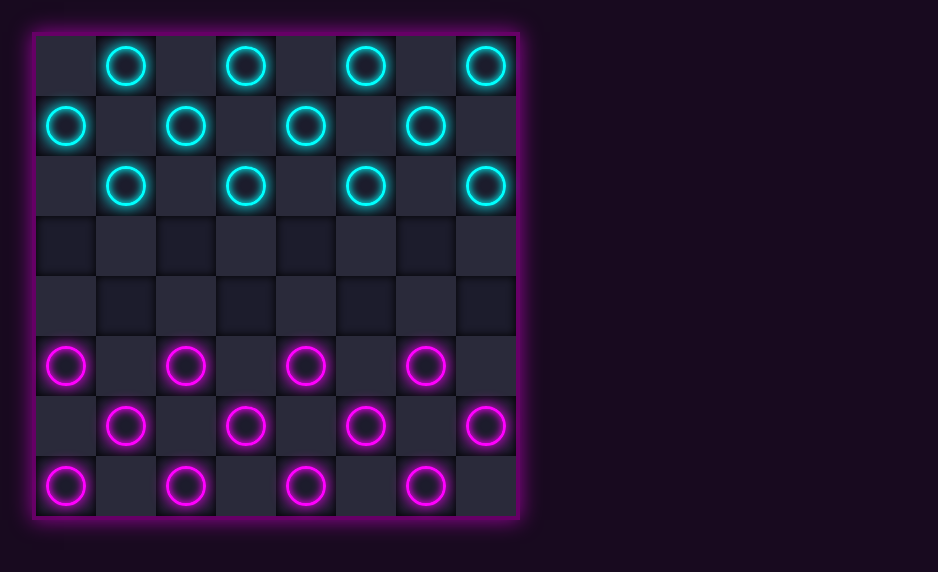
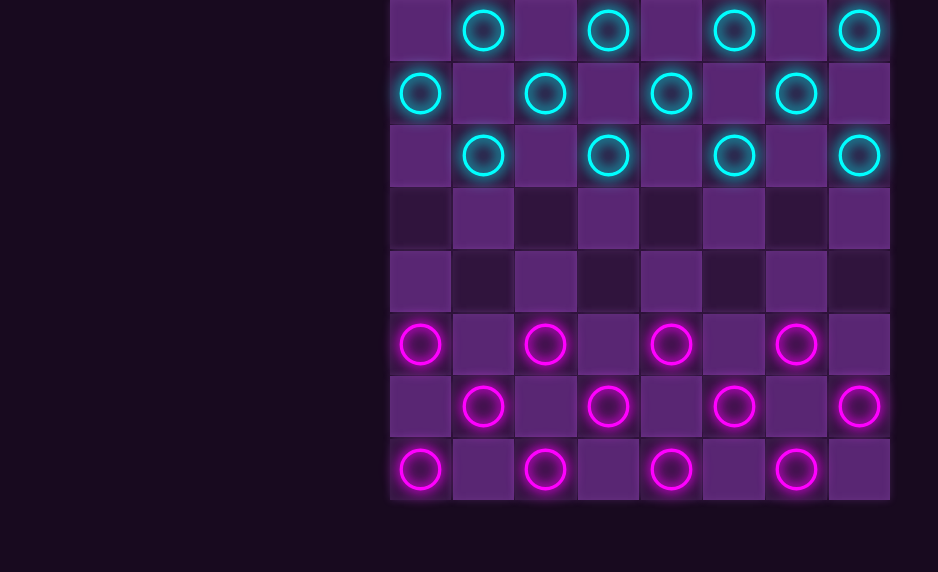
Before and after one commit to 0815beck/minimax-games, a React (Vite) app: page /checkers in a window 1280 px wide. Shown: the top 572 px of the page, without its empty margins (0-938 px from the left). Built offline with nearby package versions, Linux system fonts and the light colour scheme.

Commit message:
first prototype of checkers board

```diff
--- a/src/components/binarySetting/BinarySetting.module.css
+++ b/src/components/binarySetting/BinarySetting.module.css
@@ -1,8 +1,8 @@
 .setting {
   background-color: var(--bg-color-light);
   padding: 1.5rem 2rem 2rem 2rem;
-  box-shadow: 0 0 1rem hsla(0, 0%, 100%, 0.1),
-    inset 0 0 0.75rem hsla(0, 0%, 100%, 0.2);
+  box-shadow: 0 0 1rem var(--purple-glow),
+    inset 0 0 0.75rem var(--purple-glow-inner);
   display: flex;
   flex-direction: column;
   align-items: center;
--- a/src/index.css
+++ b/src/index.css
@@ -5,6 +5,9 @@
   --text-color: var(--white);
   --bg-color: hsl(280, 50%, 8%);
   --bg-color-light: hsl(280, 50%, 16%);
+  --purple-glow: hsla(280, 100%, 70%, 0.2);
+  --purple-glow-inner: hsla(280, 100%, 80%, 0.1);
+  --purple-glow-bright: hsla(280, 100%, 90%, 0.7);
   --font: "Orbitron", monospace;
 }
 
--- a/src/minimax/checkers.ts
+++ b/src/minimax/checkers.ts
@@ -9,37 +9,30 @@
  *
  * Board layout at game start:
  *
- *      -  B  -  B  -  B  -  B
- *      B  -  B  -  B  -  B  -
- *      -  B  -  B  -  B  -  B
- *      -  -  -  -  -  -  -  -
- *      -  -  -  -  -  -  -  -
- *      W  -  w  -  W  -  W  -
- *      -  W  -  W  -  W  -  W
- *      W  -  W  -  W  -  W  -
+ *
+ *   row
+ *
+ *    7        -  B  -  B  -  B  -  B
+ *    6        B  -  B  -  B  -  B  -
+ *    5        -  B  -  B  -  B  -  B
+ *    4        -  -  -  -  -  -  -  -
+ *    3        -  -  -  -  -  -  -  -
+ *    2        P  -  P  -  P  -  P  -
+ *    1        -  P  -  P  -  P  -  P
+ *    0        P  -  P  -  P  -  P  -
+ *
+ *   column    0  1  2  3  4  5  6  7
+ *
  */
 
-type Color = "WHITE" | "BLACK";
 type Player = "HUMAN" | "MACHINE";
+type Color = "PINK" | "BLUE";
 type Piece = { color: Color; promoted: boolean };
 type Vector2D = { row: number; column: number };
 
-function invertColor(color: Color) {
-  return color === "WHITE" ? "BLACK" : "WHITE";
+function invertColor(color: Color): Color {
+  return color === "PINK" ? "BLUE" : "PINK";
 }
-
-type Board = Map<Vector2D, Piece>;
-
-const NORTH_EAST: Vector2D = { row: 1, column: 1 };
-const NORTH_WEST: Vector2D = { row: 1, column: -1 };
-const SOUTH_EAST: Vector2D = { row: -1, column: 1 };
-const SOUTH_WEST: Vector2D = { row: -1, column: -1 };
-
-const DIRECTIONS = {
-  WHITE: [NORTH_WEST, NORTH_EAST],
-  BLACK: [SOUTH_EAST, SOUTH_WEST],
-  PROMOTED: [NORTH_EAST, NORTH_WEST, SOUTH_EAST, SOUTH_WEST],
-};
 
 function add(a: Vector2D, b: Vector2D): Vector2D {
   return { row: a.row + b.row, column: a.column + b.column };
@@ -49,16 +42,19 @@ function scale(lambda: number, a: Vector2D) {
   return { row: lambda * a.row, column: lambda * a.column };
 }
 
-function onBoard(a: Vector2D): boolean {
-  return 0 <= a.row && a.row < 8 && 0 <= a.column && a.column < 8;
-}
+const NORTH_EAST: Vector2D = { row: 1, column: 1 };
+const NORTH_WEST: Vector2D = { row: 1, column: -1 };
+const SOUTH_EAST: Vector2D = { row: -1, column: 1 };
+const SOUTH_WEST: Vector2D = { row: -1, column: -1 };
+
+const DIRECTIONS = {
+  PINK: [NORTH_WEST, NORTH_EAST],
+  BLUE: [SOUTH_EAST, SOUTH_WEST],
+  PROMOTED: [NORTH_EAST, NORTH_WEST, SOUTH_EAST, SOUTH_WEST],
+};
 
 type StandardMove = { type: "standard"; start: Vector2D; end: Vector2D };
-type CaptureChain = {
-  type: "capture";
-  path: Vector2D[];
-  captures: Vector2D[];
-};
+type CaptureChain = { type: "capture"; path: Vector2D[]; captures: Vector2D[] };
 type Move = StandardMove | CaptureChain;
 
 function getStart(move: Move): Vector2D {
@@ -77,8 +73,43 @@ function getEnd(move: Move): Vector2D {
   }
 }
 
-function isPromoting(move: Move, board: Board): boolean {
-  const piece = board.get(getStart(move));
+function getFirstStep(move: Move): Vector2D {
+  if (move.type === "standard") {
+    return move.end;
+  } else {
+    return move.path[1];
+  }
+}
+
+class Board {
+  private pieces: (Piece | null)[][];
+
+  constructor(pieces: (Piece | null)[][]) {
+    this.pieces = pieces;
+  }
+
+  static onBoard(a: Vector2D): boolean {
+    return 0 <= a.row && a.row < 8 && 0 <= a.column && a.column < 8;
+  }
+
+  getPiece(x: Vector2D): Piece | null {
+    return this.pieces[x.row][x.column];
+  }
+
+  getFields() {
+    return this.pieces;
+  }
+
+  deletePiece(x: Vector2D): void {
+    this.pieces[x.row][x.column] = null;
+  }
+
+  setPiece(x: Vector2D, piece: Piece) {
+    this.pieces[x.row][x.column] = piece;
+  }
+
+  isPromoting(move: Move) {
+    const piece = this.getPiece(getStart(move));
     if (!piece || piece?.promoted) {
       return false;
     }
@@ -91,6 +122,106 @@ function isPromoting(move: Move, board: Board): boolean {
     }
     return false;
   }
+
+  copy(): Board {
+    const pieces = this.pieces.map((row) => [...row]);
+    const board = new Board(pieces);
+    return board;
+  }
+
+  public applyMove(move: Move) {
+    const start = getStart(move);
+    const end = getEnd(move);
+    const piece = this.getPiece(getStart(move));
+    if (!piece) {
+      return;
+    }
+    const promoting = this.isPromoting(move);
+    this.deletePiece(start);
+    this.setPiece(end, promoting ? { ...piece, promoted: true } : piece);
+    if (move.type === "capture") {
+      for (let capture of move.captures) {
+        this.deletePiece(capture);
+      }
+    }
+  }
+
+  *[Symbol.iterator](): Iterator<{ piece: Piece; position: Vector2D }> {
+    for (let row = 0; row < 8; row++) {
+      for (let column = 0; column < 8; column++) {
+        const piece = this.pieces[row][column];
+        if (piece) {
+          yield { piece, position: { row, column } };
+        }
+      }
+    }
+  }
+}
+
+const START_POSITION = new Board([
+  [
+    { color: "PINK", promoted: false },
+    null,
+    { color: "PINK", promoted: false },
+    null,
+    { color: "PINK", promoted: false },
+    null,
+    { color: "PINK", promoted: false },
+    null,
+  ],
+  [
+    null,
+    { color: "PINK", promoted: false },
+    null,
+    { color: "PINK", promoted: false },
+    null,
+    { color: "PINK", promoted: false },
+    null,
+    { color: "PINK", promoted: false },
+  ],
+  [
+    { color: "PINK", promoted: false },
+    null,
+    { color: "PINK", promoted: false },
+    null,
+    { color: "PINK", promoted: false },
+    null,
+    { color: "PINK", promoted: false },
+    null,
+  ],
+  [null, null, null, null, null, null, null, null],
+  [null, null, null, null, null, null, null, null],
+  [
+    null,
+    { color: "BLUE", promoted: false },
+    null,
+    { color: "BLUE", promoted: false },
+    null,
+    { color: "BLUE", promoted: false },
+    null,
+    { color: "BLUE", promoted: false },
+  ],
+  [
+    { color: "BLUE", promoted: false },
+    null,
+    { color: "BLUE", promoted: false },
+    null,
+    { color: "BLUE", promoted: false },
+    null,
+    { color: "BLUE", promoted: false },
+    null,
+  ],
+  [
+    null,
+    { color: "BLUE", promoted: false },
+    null,
+    { color: "BLUE", promoted: false },
+    null,
+    { color: "BLUE", promoted: false },
+    null,
+    { color: "BLUE", promoted: false },
+  ],
+]);
 
 /**
  * Generates all legal moves for the given player in the current board state.
@@ -111,9 +242,8 @@ function getMoves(board: Board, nextToMove: Color): Move[] {
   let moves: Move[] = [];
   let capturePossible: boolean = false;
 
-  for (let entry of board) {
-    const start: Vector2D = entry[0];
-    const piece: Piece = entry[1];
+  for (let { piece, position } of board) {
+    const start: Vector2D = position;
 
     if (piece.color !== nextToMove) {
       continue;
@@ -127,10 +257,10 @@ function getMoves(board: Board, nextToMove: Color): Move[] {
       const firstStep: Vector2D = add(start, scale(2, direction));
       const inBetween: Vector2D = add(start, direction);
       if (
-        !onBoard(firstStep) ||
-        board.get(firstStep) !== null ||
-        board.get(inBetween) === null ||
-        board.get(inBetween)?.color === nextToMove
+        !Board.onBoard(firstStep) ||
+        board.getPiece(firstStep) !== null ||
+        board.getPiece(inBetween) === null ||
+        board.getPiece(inBetween)?.color === nextToMove
       ) {
         continue;
       }
@@ -154,10 +284,10 @@ function getMoves(board: Board, nextToMove: Color): Move[] {
           const nextStep: Vector2D = add(lastStep, scale(2, direction));
           const inBetween: Vector2D = add(lastStep, direction);
           if (
-            !onBoard(nextStep) ||
-            board.get(nextStep) !== null ||
-            board.get(inBetween) === null ||
-            board.get(inBetween)?.color === nextToMove ||
+            !Board.onBoard(nextStep) ||
+            board.getPiece(nextStep) !== null ||
+            board.getPiece(inBetween) === null ||
+            board.getPiece(inBetween)?.color === nextToMove ||
             chain.path.includes(nextStep) ||
             chain.captures.includes(inBetween)
           ) {
@@ -186,7 +316,7 @@ function getMoves(board: Board, nextToMove: Color): Move[] {
     // Attempt standard (non-capturing) moves
     for (let direction of directions) {
       const end = add(start, direction);
-      if (board.get(end) === null && onBoard(end)) {
+      if (board.getPiece(end) === null && Board.onBoard(end)) {
         moves.push({ type: "standard", start, end });
       }
     }
@@ -195,7 +325,7 @@ function getMoves(board: Board, nextToMove: Color): Move[] {
   const heuristicScore = (move: Move) => {
     let score = 0;
     // let us say that a promoted piece is three times as valuable as a standard piece
-    if (isPromoting(move, board)) {
+    if (board.isPromoting(move)) {
       score += 2;
     }
     if (move.type === "capture") {
@@ -208,7 +338,7 @@ function getMoves(board: Board, nextToMove: Color): Move[] {
   return moves;
 }
 
-import type { Node } from "./minimax";
+import { minimax, type Node } from "./minimax";
 
 class State implements Node {
   private board: Board;
@@ -248,8 +378,7 @@ class State implements Node {
     }
     let friendlyScore = 0;
     let enemyScore = 0;
-    for (let entry of this.board) {
-      let piece = entry[1];
+    for (let { piece } of this.board) {
       if (piece.color === this.maximizingColor) {
         friendlyScore += piece.promoted ? 3 : 1;
       } else {
@@ -259,21 +388,8 @@ class State implements Node {
     return friendlyScore - enemyScore;
   }
 
-  private applyMove(move: Move) {
-    const start = getStart(move);
-    const end = getEnd(move);
-    const piece = this.board.get(getStart(move));
-    if (!piece) {
-      return;
-    }
-    const promoting = isPromoting(move, this.board);
-    this.board.delete(start);
-    this.board.set(end, promoting ? { ...piece, promoted: true } : piece);
-    if (move.type === "capture") {
-      for (let capture of move.captures) {
-        this.board.delete(capture);
-      }
-    }
+  public applyMove(move: Move) {
+    this.board.applyMove(move);
     this.nextToMove = invertColor(this.nextToMove);
     if (move.type === "capture") {
       this.turnsWithoutCapture = 0;
@@ -282,23 +398,62 @@ class State implements Node {
     }
   }
 
-  *[Symbol.iterator](): Iterator<Node> {
-    let moves = getMoves(this.board, this.nextToMove);
-    for (let move of moves) {
-      // we are copying the board, but since minimax is a depth
-      // first search we will hopefully be fine memory wise
-      let newBoard = new Map<Vector2D, Piece>();
-      for (let [key, value] of this.board) {
-        newBoard.set(key, value);
-      }
-      let newState = new State(
-        newBoard,
+  copy(): State {
+    const board = this.board.copy();
+    const state = new State(
+      board,
       this.nextToMove,
       this.maximizingColor,
       this.turnsWithoutCapture
     );
-      newState.applyMove(move);
-      yield newState;
+    return state;
+  }
+
+  *[Symbol.iterator](): Iterator<Node> {
+    let moves = getMoves(this.board, this.nextToMove);
+    for (let move of moves) {
+      let state = this.copy();
+      state.applyMove(move);
+      yield state;
     }
   }
 }
+
+function bestMove(
+  board: Board,
+  nextColor: Color,
+  turnsWithoutCapture: number,
+  depth: number = 10
+): Move | null {
+  let moveScoreTable: { move: Move; score: number }[] = [];
+  let moves = getMoves(board, nextColor);
+  if (moves.length === 0) {
+    return null;
+  }
+  for (let move of moves) {
+    const state = new State(board, nextColor, nextColor, turnsWithoutCapture);
+    state.applyMove(move);
+    const score = minimax<State>(state, depth, false);
+    moveScoreTable.push({ move, score });
+  }
+  return moveScoreTable.sort((a, b) => b.score - a.score)[0].move;
+}
+
+export type {
+  Color,
+  Piece,
+  Move,
+  StandardMove,
+  CaptureChain,
+  Vector2D,
+  Player,
+};
+export {
+  Board,
+  bestMove,
+  START_POSITION,
+  getMoves,
+  invertColor,
+  getFirstStep,
+  getStart,
+};
--- a/src/minimax/tictactoe.ts
+++ b/src/minimax/tictactoe.ts
@@ -16,17 +16,7 @@ function invertPlayer(player: Player): Player {
 }
 
 function getWinningSymbol(board: Board): Symbol | "DRAW" | null {
-  let boardIsFull = true;
-  for (let row = 0; row < 3; row++) {
-    for (let column = 0; column < 3; column++) {
-      if (board[row][column] === null) {
-        boardIsFull = false;
-      }
-    }
-  }
-  if (boardIsFull) {
-    return "DRAW";
-  }
+  // check if a row, column or diagonal is filled with the same symbol
   for (let row = 0; row < 3; row++) {
     if (
       board[row][0] === board[row][1] &&
@@ -61,6 +51,19 @@ function getWinningSymbol(board: Board): Symbol | "DRAW" | null {
     board[2][0] !== null
   ) {
     return board[2][0];
+  }
+
+  //check if the board is full
+  let boardIsFull = true;
+  for (let row = 0; row < 3; row++) {
+    for (let column = 0; column < 3; column++) {
+      if (board[row][column] === null) {
+        boardIsFull = false;
+      }
+    }
+  }
+  if (boardIsFull) {
+    return "DRAW";
   }
 
   return null;
--- /dev/null
+++ b/src/sites/checkers/Checkers.module.css
@@ -0,0 +1,44 @@
+:root {
+  --bg-light-field: hsl(280, 50%, 30%);
+  --bg-dark-field: var(--bg-color-light);
+  --bg-can-be-moved-to: hsla(0, 75%, 48%, 0.605);
+}
+
+#board {
+  display: grid;
+  grid-template-columns: repeat(8, 1fr);
+  gap: 0.1rem;
+  justify-content: center;
+  align-items: center;
+  background-color: var(--bg-color);
+  width: 90%;
+  max-width: 500px;
+  margin: 0 auto;
+}
+
+.field {
+  width: 100%;
+  aspect-ratio: 1 / 1;
+  box-shadow: 0 0 0.5rem var(--purple-glow),
+    inset 0 0 0.5rem var(--purple-glow-inner);
+  border-radius: 0rem;
+  display: flex;
+  align-items: center;
+  justify-content: center;
+  box-sizing: border-box;
+  padding: 5%;
+  cursor: pointer;
+  transition: transform 0.15s ease, box-shadow 0.2s ease;
+}
+
+.lightField {
+  background-color: var(--bg-light-field);
+}
+
+.darkField {
+  background-color: var(--bg-dark-field);
+}
+
+.canBeMovedTo {
+  background-color: var(--bg-can-be-moved-to);
+}
--- a/src/sites/checkers/Checkers.tsx
+++ b/src/sites/checkers/Checkers.tsx
@@ -1,39 +1,130 @@
-import React from "react";
-import "./CheckersBoard.css";
+import { useState, useEffect, type MouseEvent } from "react";
+import styles from "./Checkers.module.css";
 
-const BOARD_SIZE = 8;
+import type { Color, Move, Vector2D, Player } from "../../minimax/checkers";
+import {
+  Board,
+  getFirstStep,
+  getMoves,
+  getStart,
+  invertColor,
+  START_POSITION,
+} from "../../minimax/checkers";
 
-const CheckersBoard: React.FC = () => {
-  const renderSquare = (row: number, col: number) => {
-    const isDark = (row + col) % 2 === 1;
-    const squareClass = isDark ? "square dark" : "square light";
+function Checkers() {
+  const [startPlayer, setStartPlayer] = useState<Player | null>("HUMAN");
+  const [userColor, setUserColor] = useState<Color | null>("PINK");
+  const [searchDepth, setSearchDepth] = useState<Number | null>(20);
 
-    // Optional: Place initial pieces (3 rows for each player)
-    let piece = null;
-    if (isDark && row < 3) {
-      piece = <div className="piece cyan" />;
-    } else if (isDark && row > 4) {
-      piece = <div className="piece magenta" />;
-    }
+  const [nextPlayer, setNextPlayer] = useState<Player | null>("HUMAN");
+  const [gameOver, setGameOver] = useState<Boolean | null>(false);
+  const [lastCapture, setLastCapture] = useState<Number | null>(0);
+  const [board, setBoard] = useState<Board>(START_POSITION);
 
-    return (
-      <div key={`${row}-${col}`} className={squareClass}>
-        {piece}
-      </div>
-    );
-  };
+  const nextColor: Color | null =
+    nextPlayer === "HUMAN"
+      ? userColor
+      : userColor
+      ? invertColor(userColor)
+      : null;
+
+  const [selectedField, setSelectedField] = useState<Vector2D | null>(null);
+  const [moves, setMoves] = useState<Move[]>(
+    nextColor ? getMoves(board, nextColor) : []
+  );
+
+  const onClick =
+    (position: Vector2D) => (event: MouseEvent<HTMLDivElement>) => {
+      event.preventDefault();
+      if (selectedField) {
+        // do move
+      }
+      setSelectedField(position);
+    };
+
+  const possibleMovePositions: Vector2D[] = selectedField
+    ? moves
+        .filter(
+          (move) =>
+            getStart(move).row === selectedField.row &&
+            getStart(move).column === selectedField.column
+        )
+        .map((move) => getFirstStep(move))
+    : [];
+
+  console.log("Possible move positions: ", possibleMovePositions);
+
+  const blueSVG = (
+    <svg
+      viewBox="0 0 100 100"
+      className="w-full h-full"
+      xmlns="http://www.w3.org/2000/svg"
+      style={{
+        filter:
+          "drop-shadow(0 0 6px rgba(0, 255, 255, 0.6)) drop-shadow(0 0 8px #0ff)",
+        stroke: "#0ff",
+        strokeWidth: 6,
+        strokeLinecap: "round",
+        fill: "none",
+      }}
+    >
+      <circle cx="50" cy="50" r="35" />
+    </svg>
+  );
+
+  const pinkSVG = (
+    <svg
+      viewBox="0 0 100 100"
+      className="w-full h-full"
+      xmlns="http://www.w3.org/2000/svg"
+      style={{
+        filter:
+          "drop-shadow(0 0 4px rgba(255, 0, 255, 0.8)) drop-shadow(0 0 8px #f0f)",
+        stroke: "#f0f",
+        strokeWidth: 6,
+        fill: "none",
+      }}
+    >
+      <circle cx="50" cy="50" r="35" />
+    </svg>
+  );
 
   return (
-    <div className="checkers-container">
-      {Array.from({ length: BOARD_SIZE }, (_, row) => (
-        <div key={row} className="row">
-          {Array.from({ length: BOARD_SIZE }, (_, col) =>
-            renderSquare(row, col)
-          )}
-        </div>
-      ))}
+    <div id={styles.board}>
+      {board
+        ?.getFields()
+        .map((row, rowIndex) =>
+          row
+            .map((piece, columnIndex) => (
+              <div
+                key={`${rowIndex}-${columnIndex}`}
+                className={`${styles.field} ${
+                  (rowIndex + columnIndex) % 2 === 1
+                    ? styles.lightField
+                    : styles.darkField
+                } ${
+                  possibleMovePositions.find(
+                    (x) => x.row === rowIndex && x.column === columnIndex
+                  )
+                    ? styles.canBeMovedTo
+                    : null
+                }`}
+                onClick={onClick({ row: rowIndex, column: columnIndex })}
+              >
+                {piece === null
+                  ? null
+                  : piece.color === "PINK"
+                  ? pinkSVG
+                  : blueSVG}
+              </div>
+            ))
+            .reverse()
+        )
+        .flat()
+        .slice()
+        .reverse()}
     </div>
   );
-};
+}
 
-export default CheckersBoard;
+export default Checkers;
--- a/src/sites/checkers/CheckersBoard.css
+++ /dev/null
@@ -1,44 +0,0 @@
-.checkers-container {
-  display: inline-block;
-  margin: 2rem;
-  border: 4px solid #660066;
-  box-shadow: 0 0 20px #ff00ff88;
-}
-
-.row {
-  display: flex;
-}
-
-.square {
-  width: 60px;
-  height: 60px;
-  display: flex;
-  align-items: center;
-  justify-content: center;
-}
-
-.square.dark {
-  background-color: #1c1c2c;
-  box-shadow: inset 0 0 10px #000;
-}
-
-.square.light {
-  background-color: #2a2a3a;
-}
-
-.piece {
-  width: 40px;
-  height: 40px;
-  border-radius: 50%;
-  box-shadow: 0 0 10px;
-}
-
-.piece.cyan {
-  border: 3px solid #00ffff;
-  box-shadow: 0 0 15px #00ffff, inset 0 0 10px #00ffff;
-}
-
-.piece.magenta {
-  border: 3px solid #ff00ff;
-  box-shadow: 0 0 15px #ff00ff, inset 0 0 10px #ff00ff;
-}
```
Also changed, not shown: src/components/tictactoe/field/Field.module.css (+3 -4 lines), src/sites/checkers/game/Game.module.css (added), src/sites/checkers/game/Game.tsx (added). Lines whose indentation alone changed are shown as unchanged.
